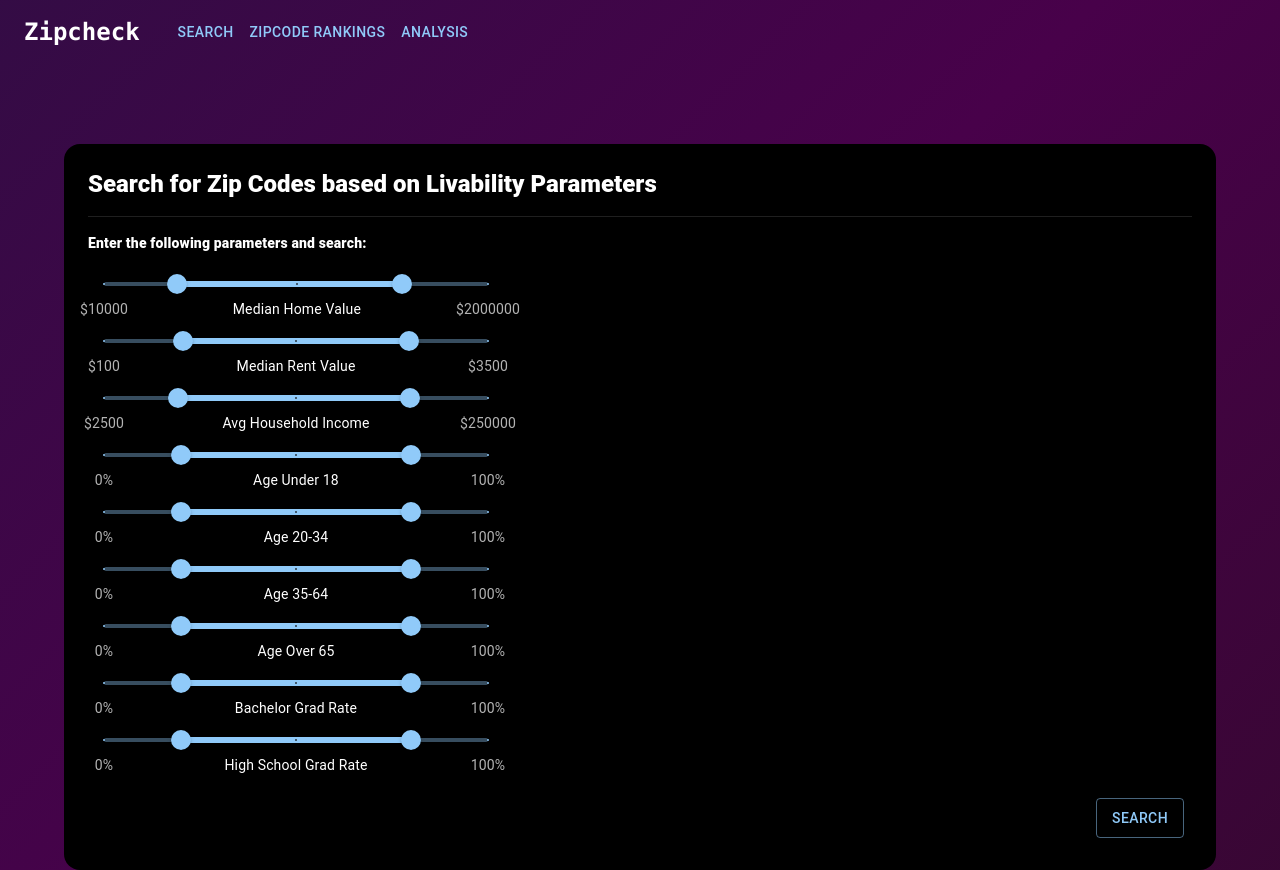
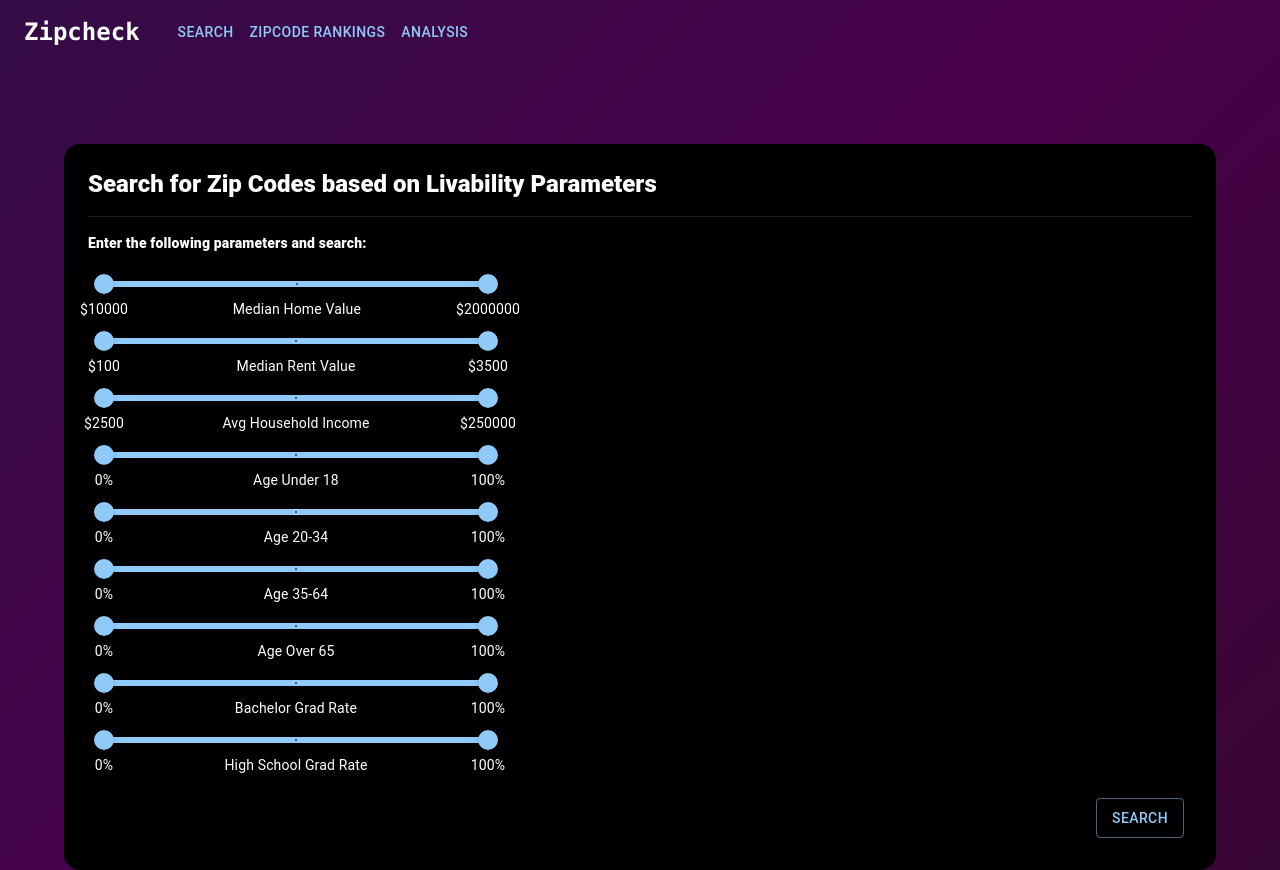
Before and after one commit to shaunwang1350/livabilityDB, a React (Create React App) app in the folder client/: page /parametersSearch in a window 1280 px wide. Built offline with nearby package versions, Linux system fonts and the light colour scheme; no server answers.

Commit message:
Adding UI

```diff
--- a/client/src/pages/ParametersSearchPage.js
+++ b/client/src/pages/ParametersSearchPage.js
@@ -10,15 +10,15 @@ export default function ParametersSearchPage() {
 
   const [zipcodeInfo, setZipcodeInfo] = useState(null);
 
-  const [medianHomeValue, setMedianHomeValue] = useState([380000 , 1550000]);
-  const [medianRentValue, setMedianRentValue] = useState([800, 2800]);
-  const [avgHouseholdIncome, setAvgHouseholdIncome] = useState([50000, 200000]);
-  const [ageUnder18, setAgeUnder18] = useState([20, 80]);
-  const [ageRange20_34, setAgeRange20_34] = useState([20, 80]);
-  const [ageRange35_64, setAgeRange35_64] = useState([20, 80]);
-  const [ageOver65, setAgeOver65] = useState([20, 80]);
-  const [bachelorGradRate, setBachelorGradRate] = useState([20, 80]);
-  const [hsGradRate, setHsGradRate] = useState([20, 80]);
+  const [medianHomeValue, setMedianHomeValue] = useState([1000 , 2000000]);
+  const [medianRentValue, setMedianRentValue] = useState([100, 3500]);
+  const [avgHouseholdIncome, setAvgHouseholdIncome] = useState([2500, 250000]);
+  const [ageUnder18, setAgeUnder18] = useState([0, 100]);
+  const [ageRange20_34, setAgeRange20_34] = useState([0, 100]);
+  const [ageRange35_64, setAgeRange35_64] = useState([0, 100]);
+  const [ageOver65, setAgeOver65] = useState([0, 100]);
+  const [bachelorGradRate, setBachelorGradRate] = useState([0, 100]);
+  const [hsGradRate, setHsGradRate] = useState([0, 100]);
 
   useEffect(() => {
     fetch(`http://${config.server_host}:${config.server_port}/search`)
```
